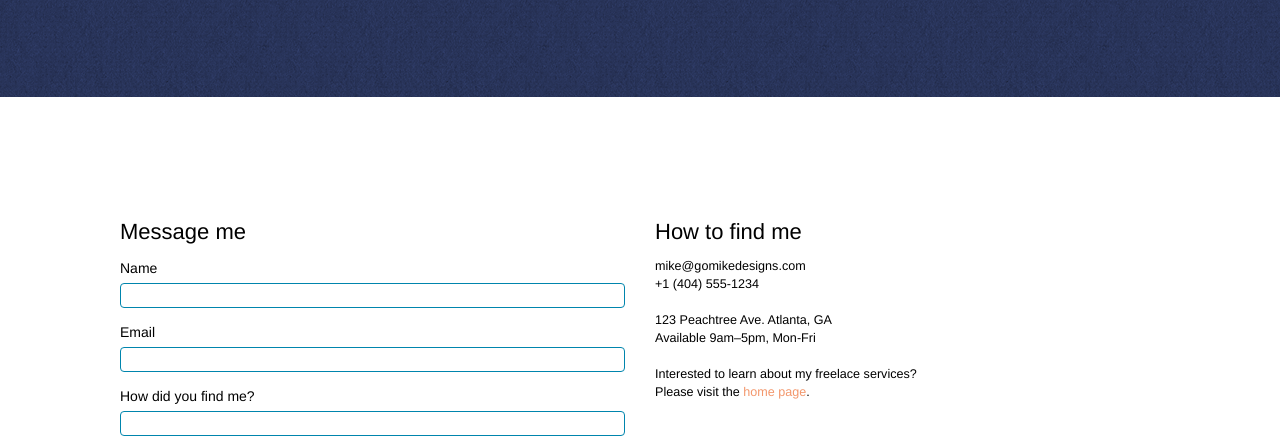
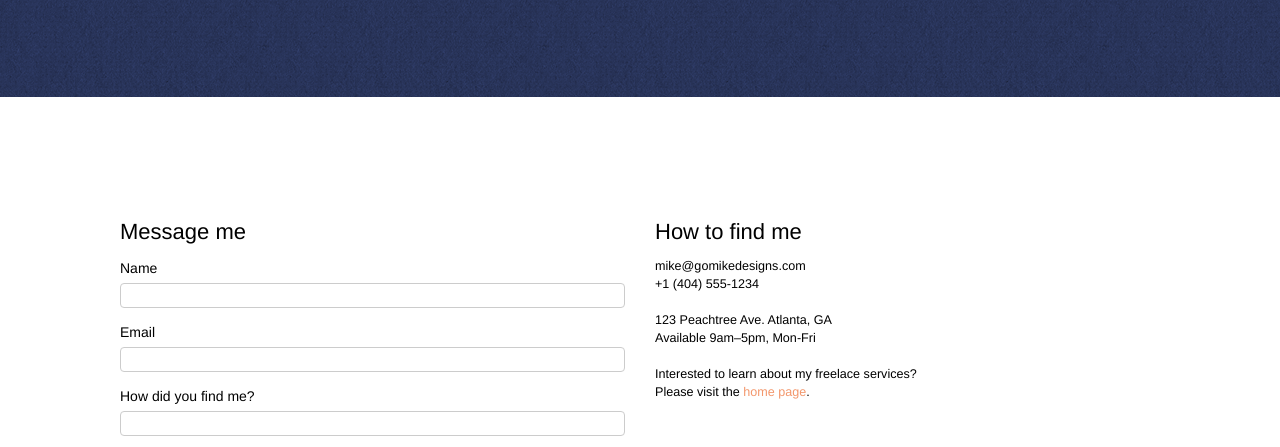
Before and after one commit to ideal91/4th-project, a plain HTML site: page page2.html in a window 1280 px wide. Shown: the part 329-776 px from the top of the page. Drawn offline with nearby package versions, Linux system fonts and the light colour scheme; files that its build step writes are made by us from their sources; a script that the page names is missing.

Commit message:
border-color-form

```diff
--- a/style.css
+++ b/style.css
@@ -569,7 +569,7 @@ button {
 }
 
 .form-control {
-    border-color: rgb(0, 133, 173);
+
     box-shadow:none;
 
 }
```
